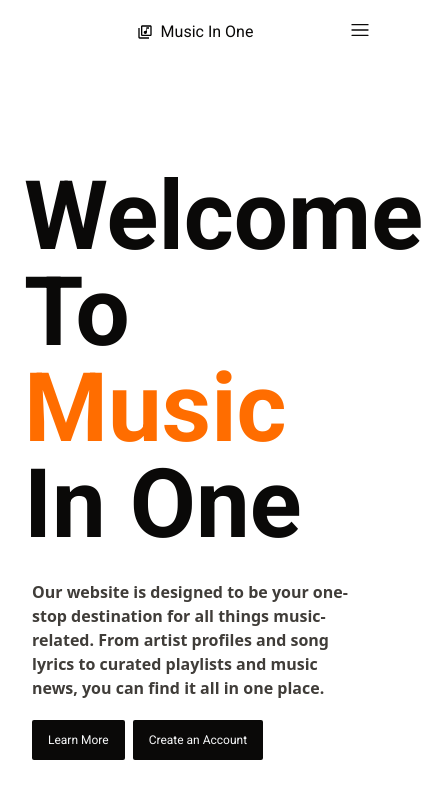
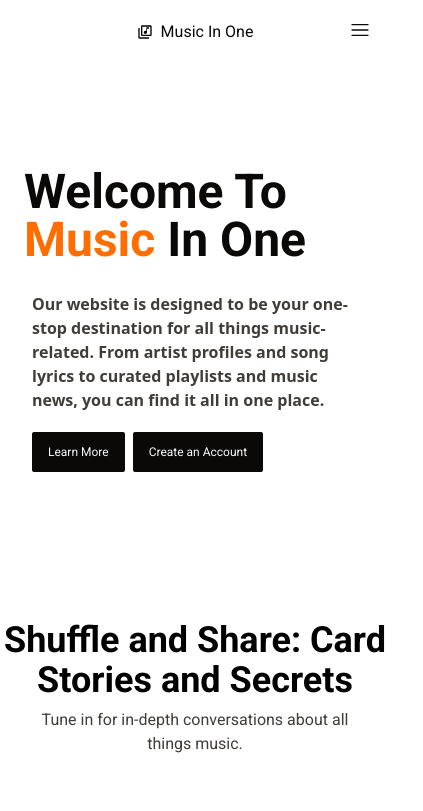
Before and after one commit to mitzukin/myBlog, a React (Vite) app: page / in a window 390 px wide. Shown: the top 811 px of the page, 423 px wide, since content can reach past the window. Built offline with nearby package versions, Linux system fonts and the light colour scheme; the HTML template or start-up script is replaced by a standard one.

Commit message:
initial commit

```diff
--- a/src/App.jsx
+++ b/src/App.jsx
@@ -1,33 +1,29 @@
-import './App.css'
+import "./App.css";
 import ReactDOM from "react-dom/client";
-import { BrowserRouter, Routes, Route } from 'react-router-dom'
-import Home from './Pages/Home/Home'
-import Articles from './Pages/Articles/Articles'
-import Discover from './Pages/Discover/Discover'
-import Instruments from './Pages/Instruments/Instruments'
-import Navbar from './components/Navbar/Navbar';
-
+import { BrowserRouter, Routes, Route } from "react-router-dom";
+import Home from "./Pages/Home/Home";
+import Articles from "./Pages/Articles/Articles";
+import Discover from "./Pages/Discover/Discover";
+import Instruments from "./Pages/Instruments/Instruments";
+import Navbar from "./components/Navbar/Navbar";
 
 function App() {
   return (
     <>
-    <div className=''>
-
-      <BrowserRouter>
-      <Navbar/>
-        <Routes>
-
-          <Route index element={<Home />} />
-          <Route path='articles' element={<Articles />} />
-          <Route path='discover' element={<Discover />} />
-          <Route path='instruments' element={<Instruments />} />
-        </Routes>
-      </BrowserRouter>
+      <div className="">
+        <Home/>
+        <BrowserRouter>
+          <Navbar />
+          <Routes>
+            <Route index={true} element={<Home />} />
+            <Route path="articles" element={<Articles />} />
+            <Route path="discover" element={<Discover />} />
+            <Route path="instruments" element={<Instruments />} />
+          </Routes>
+        </BrowserRouter>
       </div>
     </>
-  )
+  );
 }
 
-
-
 export default App;
--- a/src/Pages/Home/Home.jsx
+++ b/src/Pages/Home/Home.jsx
@@ -11,7 +11,7 @@ const Home = () => {
     <div className="p-1 pt-32 mx-0 md:p-10 lg:mx-10 ">
       <div className="flex flex-col lg:mx-32 md:flex-col xl:flex-row">
         <div className="flex-1 p-5 lg:mt-10 lg:p-10 ">
-          <h1 className="pt-5 font-semibold text-8xl lg:text-8xl font-Roboto text-primary xl:mt-16 lg:mt-10">
+          <h1 className="pt-5 text-5xl font-semibold lg:text-8xl font-Roboto text-primary xl:mt-16 lg:mt-10">
             Welcome To <span className="text-textlight">Music</span> In One
           </h1>
           <p className="p-2 mt-5 font-semibold text-secondary">
--- a/src/components/Footer/Footer.jsx
+++ b/src/components/Footer/Footer.jsx
@@ -6,13 +6,12 @@ const Footer = () => {
     <div>
       <div className="md:mx-56">
 
-        <h1 className="mb-10 text-4xl font-bold text-center font-Roboto">
+        <h1 className="mb-10 text-2xl font-bold text-center md:text-4xl font-Roboto">
 
-        <span className="text-6xl">'' </span>Music is the divine expression of the human soul, composing emotions
-          that words alone cannot capture.<span className="text-6xl">'' </span>
+        <span className="text-3xl md:text-6xl">'' </span>Music is the divine expression of the human soul, composing emotions
+          that words alone cannot capture.<span className="text-3xl md:text-6xl">'' </span>
           <span className="text-xl font-normal">
             - Ludwig van Beethoven
-
 
           </span>
         </h1>
```
